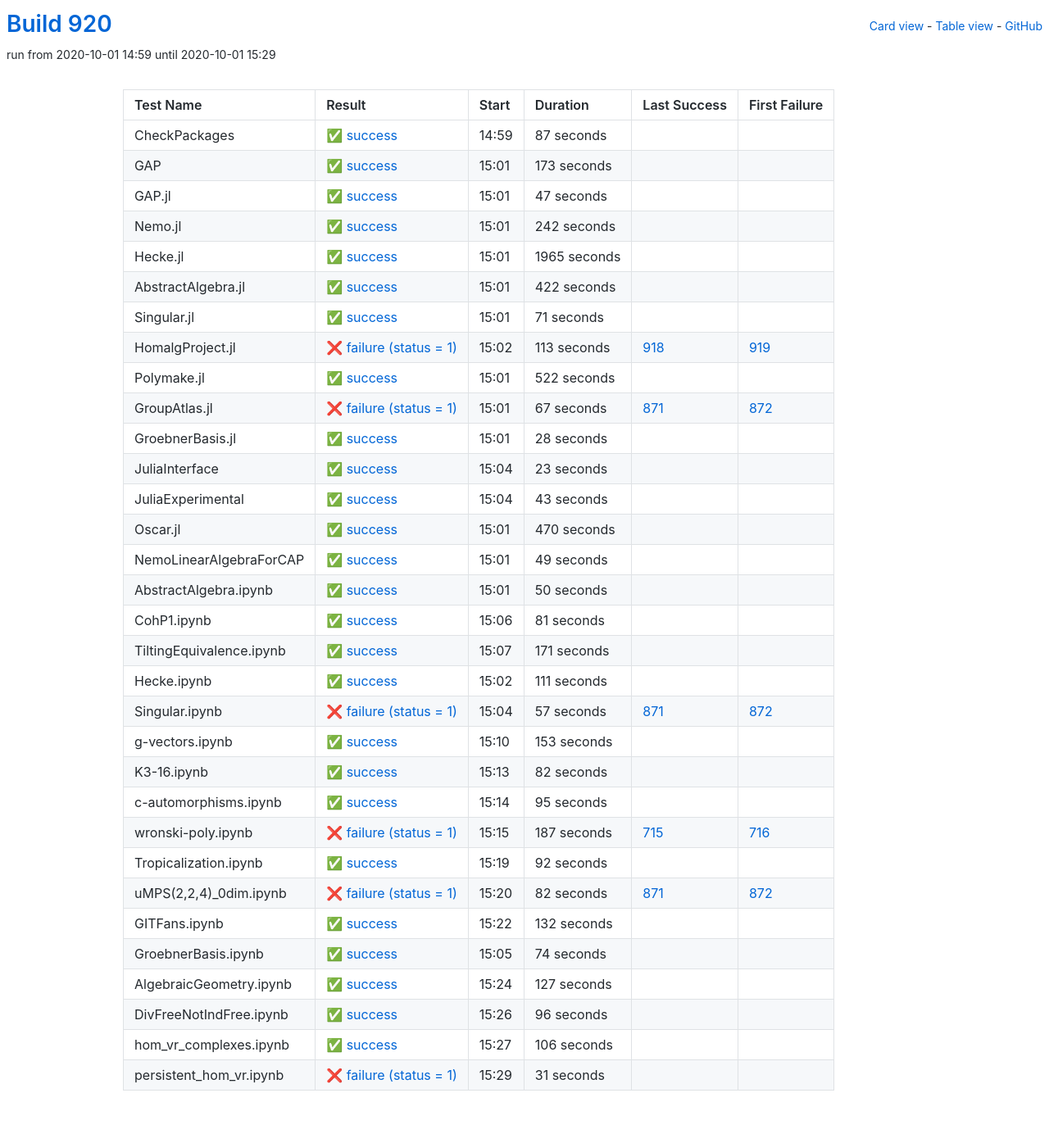
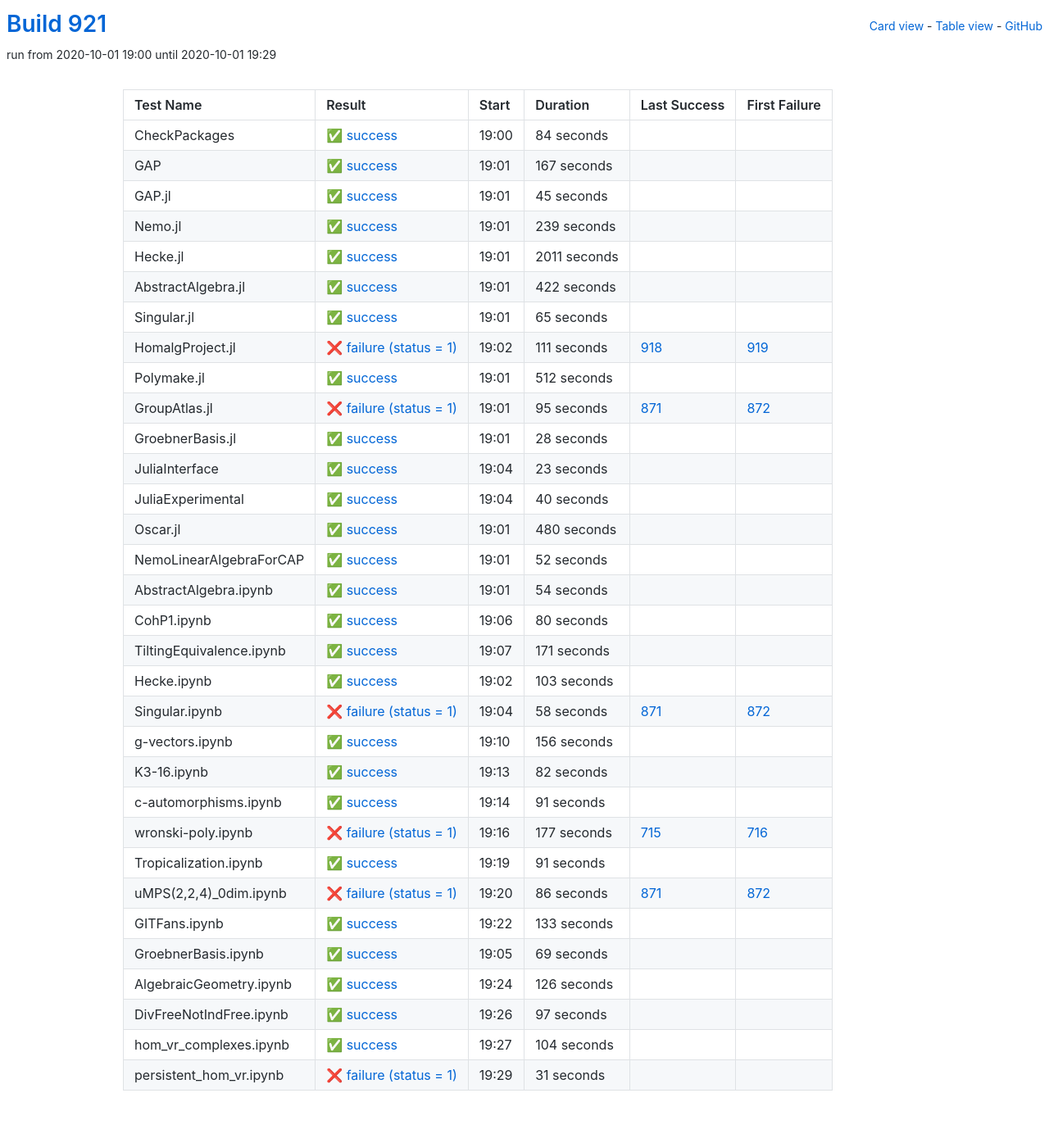
Before and after one commit to oscar-system/oscar-ci-status-stable, a Jekyll site: the page built from table.html, in a window 1280 px wide. Shown: the whole page at 82% size. Built offline with Jekyll 4.4.1, drawn with Linux system fonts in a browser that asks for light colours.

Commit message:
Build #921

```diff
--- a/_data/ci.yml
+++ b/_data/ci.yml
@@ -1,6 +1,6 @@
 ---
-build: 920
-build_url: https://oscarci.mathematik.uni-kl.de/job/oscar-stable/920/
+build: 921
+build_url: https://oscarci.mathematik.uni-kl.de/job/oscar-stable/921/
 job: oscar-stable
 organization: oscar-system
 repo: oscar-ci-status-stable
@@ -8,68 +8,68 @@ repourl: https://github.com/oscar-system/oscar-ci-status-stable
 tests:
 - name: CheckPackages
   id: checkpackages
-  log: https://oscarci.mathematik.uni-kl.de/job/oscar-stable/920/artifact/logs/build-920/CheckPackages.log
-  start: 2020-10-01 14:59
+  log: https://oscarci.mathematik.uni-kl.de/job/oscar-stable/921/artifact/logs/build-921/CheckPackages.log
+  start: 2020-10-01 19:00
   success: true
   exitcode: 0
   status: success
-  duration: 87
+  duration: 84
   last_success: false
   last_success_url:
   first_failure: false
   first_failure_url:
 - name: GAP
   id: gap
-  log: https://oscarci.mathematik.uni-kl.de/job/oscar-stable/920/artifact/logs/build-920/GAP.log
-  start: 2020-10-01 15:01
+  log: https://oscarci.mathematik.uni-kl.de/job/oscar-stable/921/artifact/logs/build-921/GAP.log
+  start: 2020-10-01 19:01
   success: true
   exitcode: 0
   status: success
-  duration: 173
+  duration: 167
   last_success: false
   last_success_url:
   first_failure: false
   first_failure_url:
 - name: GAP.jl
   id: gap-jl
-  log: https://oscarci.mathematik.uni-kl.de/job/oscar-stable/920/artifact/logs/build-920/GAP.jl.log
-  start: 2020-10-01 15:01
+  log: https://oscarci.mathematik.uni-kl.de/job/oscar-stable/921/artifact/logs/build-921/GAP.jl.log
+  start: 2020-10-01 19:01
   success: true
   exitcode: 0
   status: success
-  duration: 47
+  duration: 45
   last_success: false
   last_success_url:
   first_failure: false
   first_failure_url:
 - name: Nemo.jl
   id: nemo-jl
-  log: https://oscarci.mathematik.uni-kl.de/job/oscar-stable/920/artifact/logs/build-920/Nemo.jl.log
-  start: 2020-10-01 15:01
+  log: https://oscarci.mathematik.uni-kl.de/job/oscar-stable/921/artifact/logs/build-921/Nemo.jl.log
+  start: 2020-10-01 19:01
   success: true
   exitcode: 0
   status: success
-  duration: 242
+  duration: 239
   last_success: false
   last_success_url:
   first_failure: false
   first_failure_url:
 - name: Hecke.jl
   id: hecke-jl
-  log: https://oscarci.mathematik.uni-kl.de/job/oscar-stable/920/artifact/logs/build-920/Hecke.jl.log
-  start: 2020-10-01 15:01
+  log: https://oscarci.mathematik.uni-kl.de/job/oscar-stable/921/artifact/logs/build-921/Hecke.jl.log
+  start: 2020-10-01 19:01
   success: true
   exitcode: 0
   status: success
-  duration: 1965
+  duration: 2011
   last_success: false
   last_success_url:
   first_failure: false
   first_failure_url:
 - name: AbstractAlgebra.jl
   id: abstractalgebra-jl
-  log: https://oscarci.mathematik.uni-kl.de/job/oscar-stable/920/artifact/logs/build-920/AbstractAlgebra.jl.log
-  start: 2020-10-01 15:01
+  log: https://oscarci.mathematik.uni-kl.de/job/oscar-stable/921/artifact/logs/build-921/AbstractAlgebra.jl.log
+  start: 2020-10-01 19:01
   success: true
   exitcode: 0
   status: success
@@ -80,56 +80,56 @@ tests:
   first_failure_url:
 - name: Singular.jl
   id: singular-jl
-  log: https://oscarci.mathematik.uni-kl.de/job/oscar-stable/920/artifact/logs/build-920/Singular.jl.log
-  start: 2020-10-01 15:01
+  log: https://oscarci.mathematik.uni-kl.de/job/oscar-stable/921/artifact/logs/build-921/Singular.jl.log
+  start: 2020-10-01 19:01
   success: true
   exitcode: 0
   status: success
-  duration: 71
+  duration: 65
   last_success: false
   last_success_url:
   first_failure: false
   first_failure_url:
 - name: HomalgProject.jl
   id: homalgproject-jl
-  log: https://oscarci.mathematik.uni-kl.de/job/oscar-stable/920/artifact/logs/build-920/HomalgProject.jl.log
-  start: 2020-10-01 15:02
+  log: https://oscarci.mathematik.uni-kl.de/job/oscar-stable/921/artifact/logs/build-921/HomalgProject.jl.log
+  start: 2020-10-01 19:02
   success: false
   exitcode: 1
   status: failure
-  duration: 113
+  duration: 111
   last_success: 918
   last_success_url: https://oscarci.mathematik.uni-kl.de/job/oscar-stable/918/
   first_failure: 919
   first_failure_url: https://oscarci.mathematik.uni-kl.de/job/oscar-stable/919/
 - name: Polymake.jl
   id: polymake-jl
-  log: https://oscarci.mathematik.uni-kl.de/job/oscar-stable/920/artifact/logs/build-920/Polymake.jl.log
-  start: 2020-10-01 15:01
+  log: https://oscarci.mathematik.uni-kl.de/job/oscar-stable/921/artifact/logs/build-921/Polymake.jl.log
+  start: 2020-10-01 19:01
   success: true
   exitcode: 0
   status: success
-  duration: 522
+  duration: 512
   last_success: false
   last_success_url:
   first_failure: false
   first_failure_url:
 - name: GroupAtlas.jl
   id: groupatlas-jl
-  log: https://oscarci.mathematik.uni-kl.de/job/oscar-stable/920/artifact/logs/build-920/GroupAtlas.jl.log
-  start: 2020-10-01 15:01
+  log: https://oscarci.mathematik.uni-kl.de/job/oscar-stable/921/artifact/logs/build-921/GroupAtlas.jl.log
+  start: 2020-10-01 19:01
   success: false
   exitcode: 1
   status: failure
-  duration: 67
+  duration: 95
   last_success: 871
   last_success_url: https://oscarci.mathematik.uni-kl.de/job/oscar-stable/871/
   first_failure: 872
   first_failure_url: https://oscarci.mathematik.uni-kl.de/job/oscar-stable/872/
 - name: GroebnerBasis.jl
   id: groebnerbasis-jl
-  log: https://oscarci.mathematik.uni-kl.de/job/oscar-stable/920/artifact/logs/build-920/GroebnerBasis.jl.log
-  start: 2020-10-01 15:01
+  log: https://oscarci.mathematik.uni-kl.de/job/oscar-stable/921/artifact/logs/build-921/GroebnerBasis.jl.log
+  start: 2020-10-01 19:01
   success: true
   exitcode: 0
   status: success
@@ -140,8 +140,8 @@ tests:
   first_failure_url:
 - name: JuliaInterface
   id: juliainterface
-  log: https://oscarci.mathematik.uni-kl.de/job/oscar-stable/920/artifact/logs/build-920/JuliaInterface.log
-  start: 2020-10-01 15:04
+  log: https://oscarci.mathematik.uni-kl.de/job/oscar-stable/921/artifact/logs/build-921/JuliaInterface.log
+  start: 2020-10-01 19:04
   success: true
   exitcode: 0
   status: success
@@ -152,68 +152,68 @@ tests:
   first_failure_url:
 - name: JuliaExperimental
   id: juliaexperimental
-  log: https://oscarci.mathematik.uni-kl.de/job/oscar-stable/920/artifact/logs/build-920/JuliaExperimental.log
-  start: 2020-10-01 15:04
+  log: https://oscarci.mathematik.uni-kl.de/job/oscar-stable/921/artifact/logs/build-921/JuliaExperimental.log
+  start: 2020-10-01 19:04
   success: true
   exitcode: 0
   status: success
-  duration: 43
+  duration: 40
   last_success: false
   last_success_url:
   first_failure: false
   first_failure_url:
 - name: Oscar.jl
   id: oscar-jl
-  log: https://oscarci.mathematik.uni-kl.de/job/oscar-stable/920/artifact/logs/build-920/Oscar.jl.log
-  start: 2020-10-01 15:01
+  log: https://oscarci.mathematik.uni-kl.de/job/oscar-stable/921/artifact/logs/build-921/Oscar.jl.log
+  start: 2020-10-01 19:01
   success: true
   exitcode: 0
   status: success
-  duration: 470
+  duration: 480
   last_success: false
   last_success_url:
   first_failure: false
   first_failure_url:
 - name: NemoLinearAlgebraForCAP
   id: nemolinearalgebraforcap
-  log: https://oscarci.mathematik.uni-kl.de/job/oscar-stable/920/artifact/logs/build-920/NemoLinearAlgebraForCAP.log
-  start: 2020-10-01 15:01
+  log: https://oscarci.mathematik.uni-kl.de/job/oscar-stable/921/artifact/logs/build-921/NemoLinearAlgebraForCAP.log
+  start: 2020-10-01 19:01
   success: true
   exitcode: 0
   status: success
-  duration: 49
+  duration: 52
   last_success: false
   last_success_url:
   first_failure: false
   first_failure_url:
 - name: AbstractAlgebra.ipynb
   id: abstractalgebra-ipynb
-  log: https://oscarci.mathematik.uni-kl.de/job/oscar-stable/920/artifact/logs/build-920/AbstractAlgebra.ipynb.log
-  start: 2020-10-01 15:01
+  log: https://oscarci.mathematik.uni-kl.de/job/oscar-stable/921/artifact/logs/build-921/AbstractAlgebra.ipynb.log
+  start: 2020-10-01 19:01
   success: true
   exitcode: 0
   status: success
-  duration: 50
+  duration: 54
   last_success: false
   last_success_url:
   first_failure: false
   first_failure_url:
 - name: CohP1.ipynb
   id: cohp1-ipynb
-  log: https://oscarci.mathematik.uni-kl.de/job/oscar-stable/920/artifact/logs/build-920/CohP1.ipynb.log
-  start: 2020-10-01 15:06
+  log: https://oscarci.mathematik.uni-kl.de/job/oscar-stable/921/artifact/logs/build-921/CohP1.ipynb.log
+  start: 2020-10-01 19:06
   success: true
   exitcode: 0
   status: success
-  duration: 81
+  duration: 80
   last_success: false
   last_success_url:
   first_failure: false
   first_failure_url:
 - name: TiltingEquivalence.ipynb
   id: tiltingequivalence-ipynb
-  log: https://oscarci.mathematik.uni-kl.de/job/oscar-stable/920/artifact/logs/build-920/TiltingEquivalence.ipynb.log
-  start: 2020-10-01 15:07
+  log: https://oscarci.mathematik.uni-kl.de/job/oscar-stable/921/artifact/logs/build-921/TiltingEquivalence.ipynb.log
+  start: 2020-10-01 19:07
   success: true
   exitcode: 0
   status: success
@@ -224,44 +224,44 @@ tests:
   first_failure_url:
 - name: Hecke.ipynb
   id: hecke-ipynb
-  log: https://oscarci.mathematik.uni-kl.de/job/oscar-stable/920/artifact/logs/build-920/Hecke.ipynb.log
-  start: 2020-10-01 15:02
+  log: https://oscarci.mathematik.uni-kl.de/job/oscar-stable/921/artifact/logs/build-921/Hecke.ipynb.log
+  start: 2020-10-01 19:02
   success: true
   exitcode: 0
   status: success
-  duration: 111
+  duration: 103
   last_success: false
   last_success_url:
   first_failure: false
   first_failure_url:
 - name: Singular.ipynb
   id: singular-ipynb
-  log: https://oscarci.mathematik.uni-kl.de/job/oscar-stable/920/artifact/logs/build-920/Singular.ipynb.log
-  start: 2020-10-01 15:04
+  log: https://oscarci.mathematik.uni-kl.de/job/oscar-stable/921/artifact/logs/build-921/Singular.ipynb.log
+  start: 2020-10-01 19:04
   success: false
   exitcode: 1
   status: failure
-  duration: 57
+  duration: 58
   last_success: 871
   last_success_url: https://oscarci.mathematik.uni-kl.de/job/oscar-stable/871/
   first_failure: 872
   first_failure_url: https://oscarci.mathematik.uni-kl.de/job/oscar-stable/872/
 - name: g-vectors.ipynb
   id: g-vectors-ipynb
-  log: https://oscarci.mathematik.uni-kl.de/job/oscar-stable/920/artifact/logs/build-920/g-vectors.ipynb.log
-  start: 2020-10-01 15:10
+  log: https://oscarci.mathematik.uni-kl.de/job/oscar-stable/921/artifact/logs/build-921/g-vectors.ipynb.log
+  start: 2020-10-01 19:10
   success: true
   exitcode: 0
   status: success
-  duration: 153
+  duration: 156
   last_success: false
   last_success_url:
   first_failure: false
   first_failure_url:
 - name: K3-16.ipynb
   id: k3-16-ipynb
-  log: https://oscarci.mathematik.uni-kl.de/job/oscar-stable/920/artifact/logs/build-920/K3-16.ipynb.log
-  start: 2020-10-01 15:13
+  log: https://oscarci.mathematik.uni-kl.de/job/oscar-stable/921/artifact/logs/build-921/K3-16.ipynb.log
+  start: 2020-10-01 19:13
   success: true
   exitcode: 0
   status: success
@@ -272,116 +272,116 @@ tests:
   first_failure_url:
 - name: c-automorphisms.ipynb
   id: c-automorphisms-ipynb
-  log: https://oscarci.mathematik.uni-kl.de/job/oscar-stable/920/artifact/logs/build-920/c-automorphisms.ipynb.log
-  start: 2020-10-01 15:14
+  log: https://oscarci.mathematik.uni-kl.de/job/oscar-stable/921/artifact/logs/build-921/c-automorphisms.ipynb.log
+  start: 2020-10-01 19:14
   success: true
   exitcode: 0
   status: success
-  duration: 95
+  duration: 91
   last_success: false
   last_success_url:
   first_failure: false
   first_failure_url:
 - name: wronski-poly.ipynb
   id: wronski-poly-ipynb
-  log: https://oscarci.mathematik.uni-kl.de/job/oscar-stable/920/artifact/logs/build-920/wronski-poly.ipynb.log
-  start: 2020-10-01 15:15
+  log: https://oscarci.mathematik.uni-kl.de/job/oscar-stable/921/artifact/logs/build-921/wronski-poly.ipynb.log
+  start: 2020-10-01 19:16
   success: false
   exitcode: 1
   status: failure
-  duration: 187
+  duration: 177
   last_success: 715
   last_success_url: https://oscarci.mathematik.uni-kl.de/job/oscar-stable/715/
   first_failure: 716
   first_failure_url: https://oscarci.mathematik.uni-kl.de/job/oscar-stable/716/
 - name: Tropicalization.ipynb
   id: tropicalization-ipynb
-  log: https://oscarci.mathematik.uni-kl.de/job/oscar-stable/920/artifact/logs/build-920/Tropicalization.ipynb.log
-  start: 2020-10-01 15:19
+  log: https://oscarci.mathematik.uni-kl.de/job/oscar-stable/921/artifact/logs/build-921/Tropicalization.ipynb.log
+  start: 2020-10-01 19:19
   success: true
   exitcode: 0
   status: success
-  duration: 92
+  duration: 91
   last_success: false
   last_success_url:
   first_failure: false
   first_failure_url:
 - name: uMPS(2,2,4)_0dim.ipynb
   id: umps-2-2-4-0dim-ipynb
-  log: https://oscarci.mathematik.uni-kl.de/job/oscar-stable/920/artifact/logs/build-920/uMPS-2-2-4-_0dim.ipynb.log
-  start: 2020-10-01 15:20
+  log: https://oscarci.mathematik.uni-kl.de/job/oscar-stable/921/artifact/logs/build-921/uMPS-2-2-4-_0dim.ipynb.log
+  start: 2020-10-01 19:20
   success: false
   exitcode: 1
   status: failure
-  duration: 82
+  duration: 86
   last_success: 871
   last_success_url: https://oscarci.mathematik.uni-kl.de/job/oscar-stable/871/
   first_failure: 872
   first_failure_url: https://oscarci.mathematik.uni-kl.de/job/oscar-stable/872/
 - name: GITFans.ipynb
   id: gitfans-ipynb
-  log: https://oscarci.mathematik.uni-kl.de/job/oscar-stable/920/artifact/logs/build-920/GITFans.ipynb.log
-  start: 2020-10-01 15:22
+  log: https://oscarci.mathematik.uni-kl.de/job/oscar-stable/921/artifact/logs/build-921/GITFans.ipynb.log
+  start: 2020-10-01 19:22
   success: true
   exitcode: 0
   status: success
-  duration: 132
+  duration: 133
   last_success: false
   last_success_url:
   first_failure: false
   first_failure_url:
 - name: GroebnerBasis.ipynb
   id: groebnerbasis-ipynb
-  log: https://oscarci.mathematik.uni-kl.de/job/oscar-stable/920/artifact/logs/build-920/GroebnerBasis.ipynb.log
-  start: 2020-10-01 15:05
+  log: https://oscarci.mathematik.uni-kl.de/job/oscar-stable/921/artifact/logs/build-921/GroebnerBasis.ipynb.log
+  start: 2020-10-01 19:05
   success: true
   exitcode: 0
   status: success
-  duration: 74
+  duration: 69
   last_success: false
   last_success_url:
   first_failure: false
   first_failure_url:
 - name: AlgebraicGeometry.ipynb
   id: algebraicgeometry-ipynb
-  log: https://oscarci.mathematik.uni-kl.de/job/oscar-stable/920/artifact/logs/build-920/AlgebraicGeometry.ipynb.log
-  start: 2020-10-01 15:24
+  log: https://oscarci.mathematik.uni-kl.de/job/oscar-stable/921/artifact/logs/build-921/AlgebraicGeometry.ipynb.log
+  start: 2020-10-01 19:24
   success: true
   exitcode: 0
   status: success
-  duration: 127
+  duration: 126
   last_success: false
   last_success_url:
   first_failure: false
   first_failure_url:
 - name: DivFreeNotIndFree.ipynb
   id: divfreenotindfree-ipynb
-  log: https://oscarci.mathematik.uni-kl.de/job/oscar-stable/920/artifact/logs/build-920/DivFreeNotIndFree.ipynb.log
-  start: 2020-10-01 15:26
+  log: https://oscarci.mathematik.uni-kl.de/job/oscar-stable/921/artifact/logs/build-921/DivFreeNotIndFree.ipynb.log
+  start: 2020-10-01 19:26
   success: true
   exitcode: 0
   status: success
-  duration: 96
+  duration: 97
   last_success: false
   last_success_url:
   first_failure: false
   first_failure_url:
 - name: hom_vr_complexes.ipynb
   id: hom-vr-complexes-ipynb
-  log: https://oscarci.mathematik.uni-kl.de/job/oscar-stable/920/artifact/logs/build-920/hom_vr_complexes.ipynb.log
-  start: 2020-10-01 15:27
+  log: https://oscarci.mathematik.uni-kl.de/job/oscar-stable/921/artifact/logs/build-921/hom_vr_complexes.ipynb.log
+  start: 2020-10-01 19:27
   success: true
   exitcode: 0
   status: success
-  duration: 106
+  duration: 104
   last_success: false
   last_success_url:
   first_failure: false
   first_failure_url:
 - name: persistent_hom_vr.ipynb
   id: persistent-hom-vr-ipynb
-  log: https://oscarci.mathematik.uni-kl.de/job/oscar-stable/920/artifact/logs/build-920/persistent_hom_vr.ipynb.log
-  start: 2020-10-01 15:29
+  log: https://oscarci.mathematik.uni-kl.de/job/oscar-stable/921/artifact/logs/build-921/persistent_hom_vr.ipynb.log
+  start: 2020-10-01 19:29
   success: false
   exitcode: 1
   status: failure
```
Also changed, not shown: README.md.
